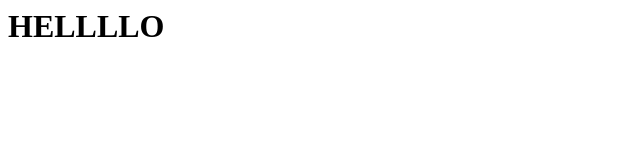
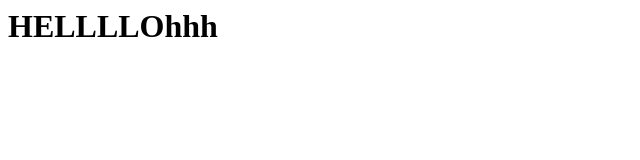
Before and after one commit to teamrockers/deera, a plain HTML site: page index.html in a window 1280 px wide. Shown: the whole page, without its empty margins (0-640 px from the left). Drawn offline with Linux system fonts and the light colour scheme.

Commit message:
index.html

```diff
--- a/index.html
+++ b/index.html
@@ -3,5 +3,5 @@
 <title> MDY</title>
 </head>
 <body>
-<h1>HELLLLO</h1></body>
+<h1>HELLLLOhhh</h1></body>
 </html>
```
